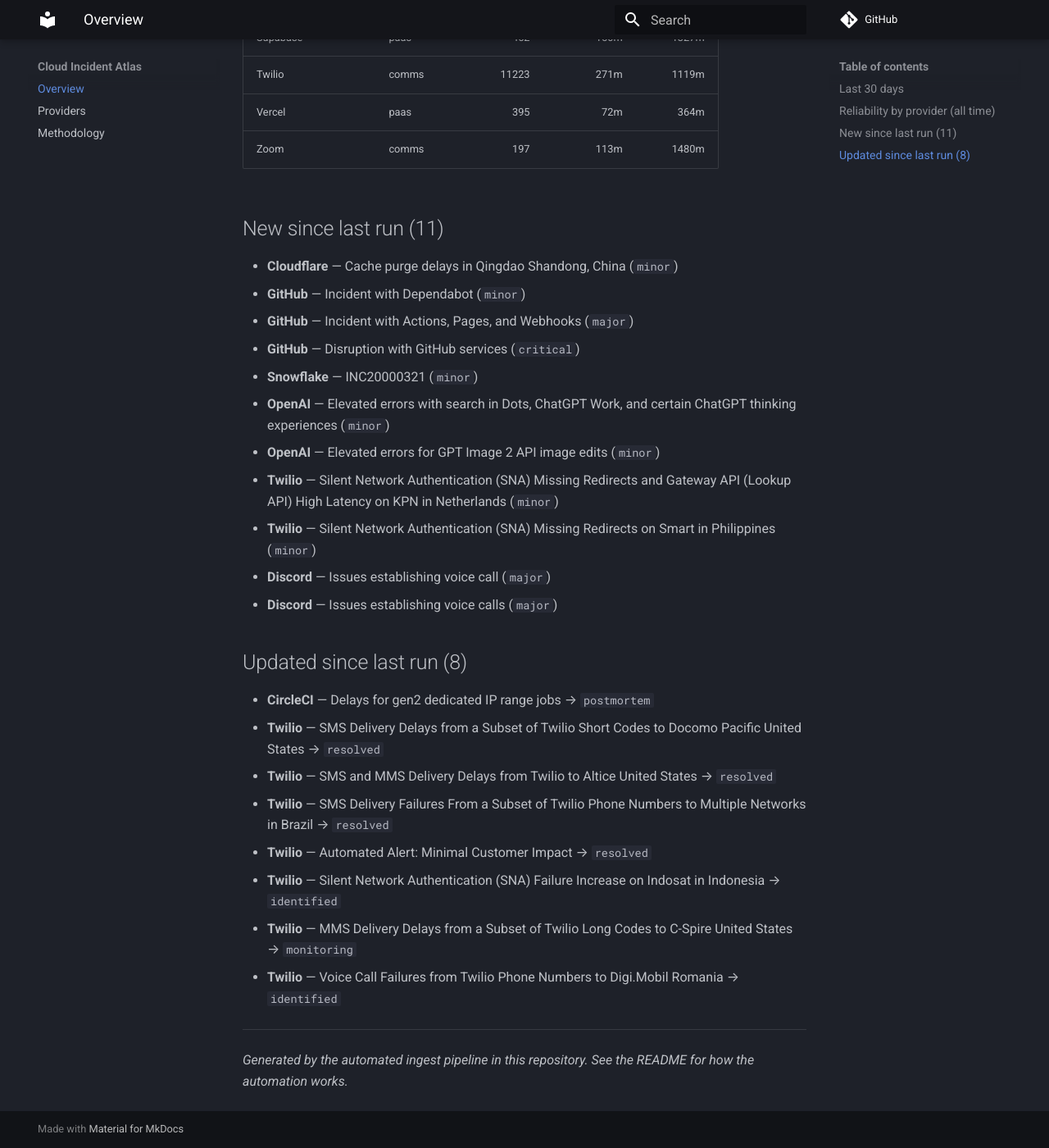
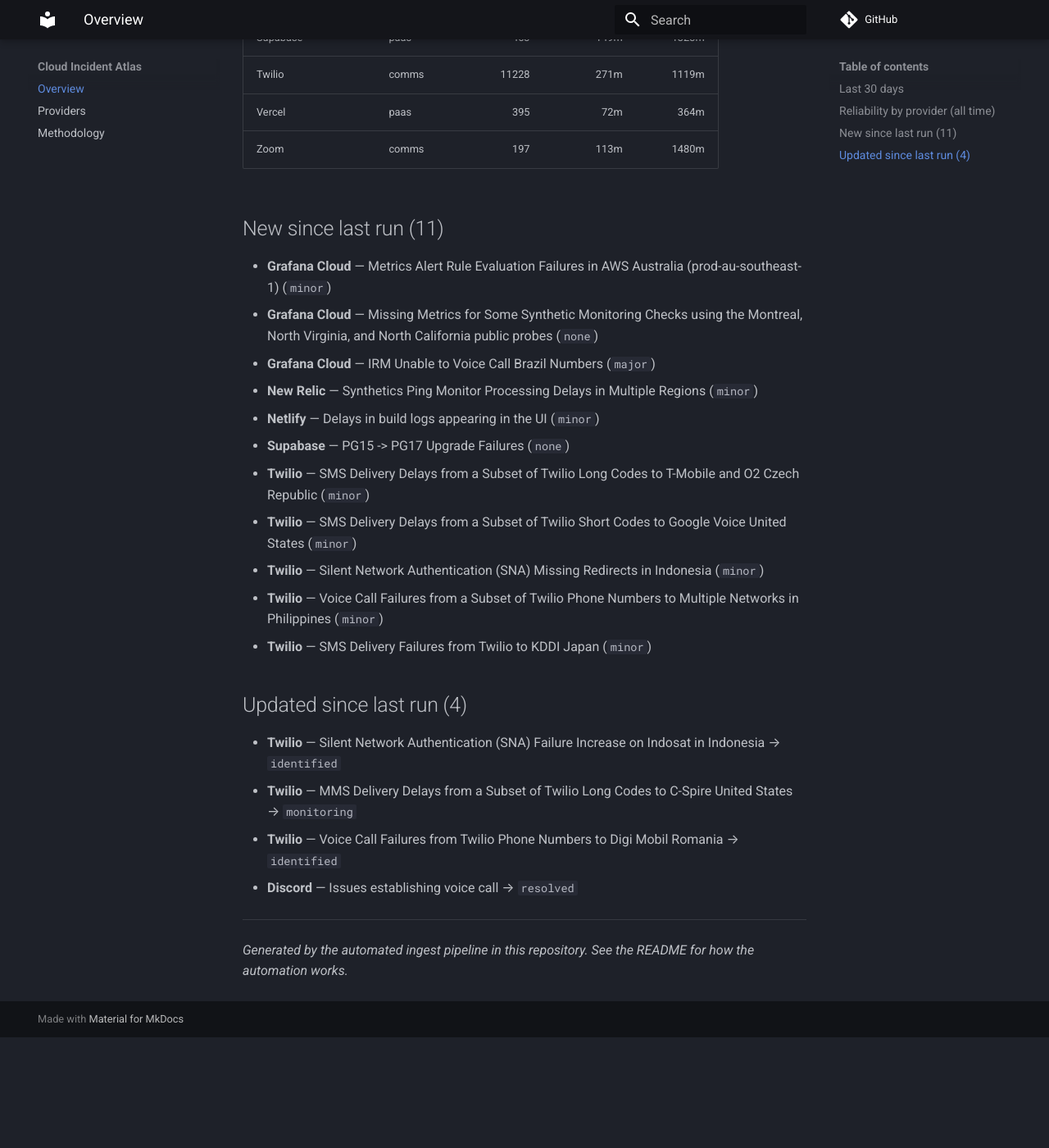
Before and after one commit to ayushgupta07xx/cloud-incident-atlas, an MkDocs documentation site: the page built from docs/index.md, in a window 1280 px wide and 1400 px high, scrolled down 1424 px. Shown: the whole window at 82% size. Built offline with MkDocs 1.6.1 and Material for MkDocs 9.7.7, drawn with Linux system fonts in a browser that asks for light colours; comment, search, counter and statistics services are not loaded; after the commit the page ends 2689 px from its top, so only the background shows below that; some of the changed text lies outside the part shown.

Commit message:
docs: refresh digest and charts
Regenerated from the corpus by the ingest pipeline.

Run: https://github.com/ayushgupta07xx/cloud-incident-atlas/actions/runs/41446198202

Co-authored-by: github-actions[bot] <41898282+github-actions[bot]@users.noreply.github.com>

```diff
--- a/docs/index.md
+++ b/docs/index.md
@@ -19,48 +19,44 @@
 | Confluent Cloud | data | 267 | 195m | 1599m |
 | Datadog | observability | 128 | 72m | 224m |
 | DigitalOcean | cloud | 511 | 144m | 571m |
-| Discord | comms | 226 | 56m | 290m |
+| Discord | comms | 226 | 56m | 296m |
 | Elastic Cloud | observability | 264 | 192m | 1470m |
 | Google Cloud Platform | cloud | 8 | 504m | — |
 | GitHub | devtools | 652 | 67m | 287m |
-| Grafana Cloud | observability | 792 | 92m | 1133m |
+| Grafana Cloud | observability | 795 | 92m | 1133m |
 | HashiCorp Cloud | devtools | 41 | 165m | 1525m |
 | MongoDB Atlas | data | 279 | 120m | 1403m |
-| Netlify | paas | 231 | 41m | 230m |
-| New Relic | observability | 109 | 63m | 311m |
+| Netlify | paas | 232 | 41m | 234m |
+| New Relic | observability | 110 | 63m | 310m |
 | npm | devtools | 68 | 108m | 342m |
 | OpenAI | ai | 128 | 104m | 569m |
 | Sentry | observability | 347 | 84m | 359m |
 | Snowflake | data | 211 | 119m | 598m |
-| Supabase | paas | 452 | 150m | 1327m |
-| Twilio | comms | 11223 | 271m | 1119m |
+| Supabase | paas | 453 | 149m | 1323m |
+| Twilio | comms | 11228 | 271m | 1119m |
 | Vercel | paas | 395 | 72m | 364m |
 | Zoom | comms | 197 | 113m | 1480m |
 
 ## New since last run (11)
 
-- **Cloudflare** — Cache purge delays in Qingdao Shandong, China (`minor`)
-- **GitHub** — Incident with Dependabot (`minor`)
-- **GitHub** — Incident with Actions, Pages, and Webhooks (`major`)
-- **GitHub** — Disruption with GitHub services (`critical`)
-- **Snowflake** — INC20000321 (`minor`)
-- **OpenAI** — Elevated errors with search in Dots, ChatGPT Work, and certain ChatGPT thinking experiences (`minor`)
-- **OpenAI** — Elevated errors for GPT Image 2 API image edits (`minor`)
-- **Twilio** — Silent Network Authentication (SNA) Missing Redirects and Gateway API (Lookup API) High Latency on KPN in Netherlands (`minor`)
-- **Twilio** — Silent Network Authentication (SNA) Missing Redirects on Smart in Philippines (`minor`)
-- **Discord** — Issues establishing voice call (`major`)
-- **Discord** — Issues establishing voice calls (`major`)
+- **Grafana Cloud** — Metrics Alert Rule Evaluation Failures in AWS Australia (prod-au-southeast-1) (`minor`)
+- **Grafana Cloud** — Missing Metrics for Some Synthetic Monitoring Checks using the Montreal, North Virginia, and North California public probes (`none`)
+- **Grafana Cloud** — IRM Unable to Voice Call Brazil Numbers (`major`)
+- **New Relic** — Synthetics Ping Monitor Processing Delays in Multiple Regions (`minor`)
+- **Netlify** — Delays in build logs appearing in the UI (`minor`)
+- **Supabase** — PG15 -> PG17 Upgrade Failures (`none`)
+- **Twilio** — SMS Delivery Delays from a Subset of Twilio Long Codes to T-Mobile and O2 Czech Republic (`minor`)
+- **Twilio** — SMS Delivery Delays from a Subset of Twilio Short Codes to Google Voice United States (`minor`)
+- **Twilio** — Silent Network Authentication (SNA) Missing Redirects in Indonesia (`minor`)
+- **Twilio** — Voice Call Failures from a Subset of Twilio Phone Numbers to Multiple Networks in Philippines (`minor`)
+- **Twilio** — SMS Delivery Failures from Twilio to KDDI Japan (`minor`)
 
-## Updated since last run (8)
+## Updated since last run (4)
 
-- **CircleCI** — Delays for gen2 dedicated IP range jobs → `postmortem`
-- **Twilio** — SMS Delivery Delays from a Subset of Twilio Short Codes to Docomo Pacific United States → `resolved`
-- **Twilio** — SMS and MMS Delivery Delays from Twilio to Altice United States → `resolved`
-- **Twilio** — SMS Delivery Failures From a Subset of Twilio Phone Numbers to Multiple Networks in Brazil → `resolved`
-- **Twilio** — Automated Alert: Minimal Customer Impact → `resolved`
 - **Twilio** — Silent Network Authentication (SNA) Failure Increase on Indosat in Indonesia → `identified`
 - **Twilio** — MMS Delivery Delays from a Subset of Twilio Long Codes to C-Spire United States → `monitoring`
-- **Twilio** — Voice Call Failures from Twilio Phone Numbers to Digi.Mobil Romania → `identified`
+- **Twilio** — Voice Call Failures from Twilio Phone Numbers to Digi Mobil Romania → `identified`
+- **Discord** — Issues establishing voice call → `resolved`
 
 ---
 
```
Also changed, not shown: other parts of docs/index.md (+3 -3 lines), README.md (+8 -9 lines), docs/providers.md (+9 -9 lines), docs/img/mttr.svg, docs/img/timeline.svg.
